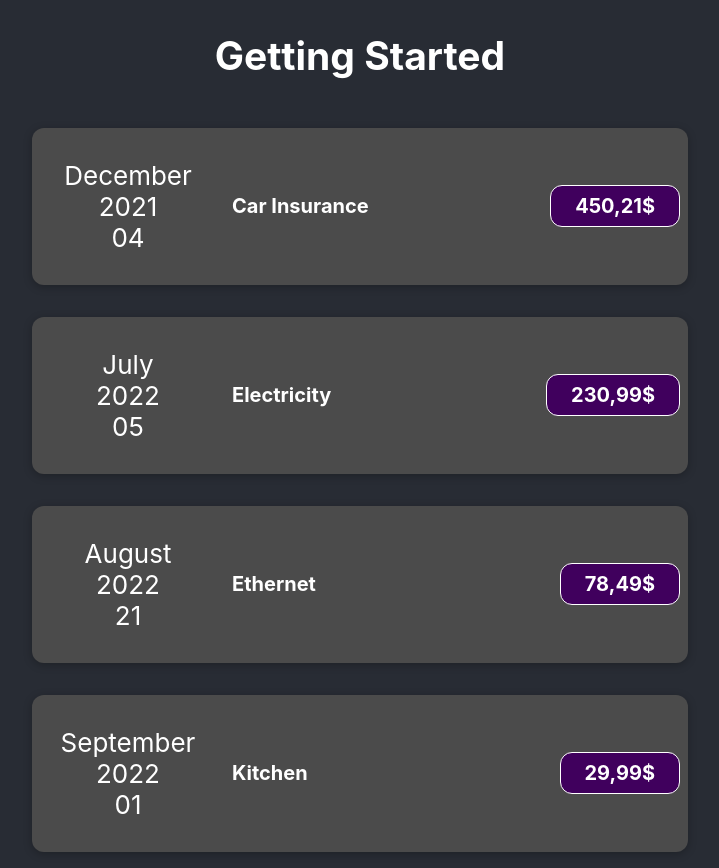
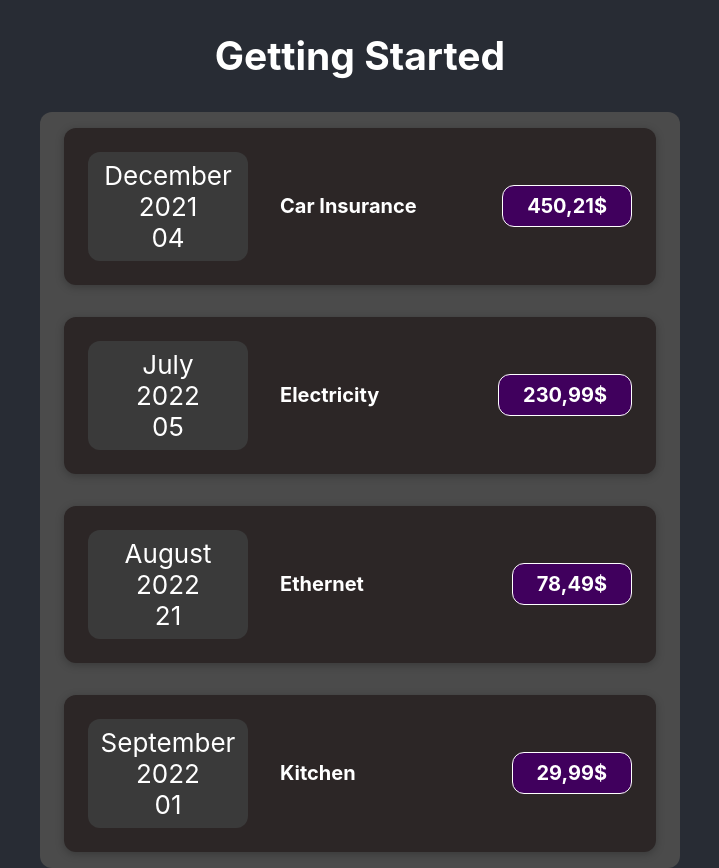
Before and after one commit to enesceb/React-JS-Expense-ListApp, a React (Create React App) app: page / in a window 1280 px wide. Shown: the whole page, without its empty margins (280-999 px from the left). Built offline with nearby package versions, Linux system fonts and the light colour scheme.

Commit message:
styling and organizing components

```diff
--- a/src/App.js
+++ b/src/App.js
@@ -1,5 +1,7 @@
 import "./App.css";
-import ExpenseItem from "./components/ExpenseItem";
+import ExpenseGroup  from "./components/Expenses/ExpenseGroup";
+import './components/UI/Card.css';
+
 
 function App() {
   const expenses = [
@@ -10,32 +12,14 @@ function App() {
   ];
 
   return (
-    <div>
+    <>
       <div className="App-header">
         <h2>Getting Started</h2>
-        <ExpenseItem
-        title ={expenses[0].title}
-        amount={expenses[0].amount}
-        date = {expenses[0].date}
-        />
-           <ExpenseItem
-        title ={expenses[1].title}
-        amount={expenses[1].amount}
-        date = {expenses[1].date}
-        />
-           <ExpenseItem
-        title ={expenses[2].title}
-        amount={expenses[2].amount}
-        date = {expenses[2].date}
-        />
-           <ExpenseItem
-        title ={expenses[3].title}
-        amount={expenses[3].amount}
-        date = {expenses[3].date}
-        />
+
+        <ExpenseGroup items={expenses} />
 
       </div>
-    </div>
+    </>
   );
 }
 
--- a/src/components/ExpanseDate.js
+++ b/src/components/Expenses/ExpanseDate.js
@@ -4,7 +4,7 @@ function ExpenseDate(props) {
   const day = props.date.toLocaleString("en-US", { day: "2-digit" });
 
   return (
-    <div className="celendar">
+    <div className="celendar card">
       <div>{month}</div>
       <div>{year}</div>
       <div>{day}</div>
--- /dev/null
+++ b/src/components/Expenses/ExpenseGroup.js
@@ -0,0 +1,35 @@
+import React from 'react'
+import Card from '../UI/Card'
+import ExpenseItem from './ExpenseItem'
+
+
+const ExpenseGroup = (prop) => {
+
+
+  return (
+    <Card className="container">
+        <ExpenseItem
+        title ={prop.items[0].title}
+        amount={prop.items[0].amount}
+        date = {prop.items[0].date}
+        />
+           <ExpenseItem
+        title ={prop.items[1].title}
+        amount={prop.items[1].amount}
+        date = {prop.items[1].date}
+        />
+           <ExpenseItem
+        title ={prop.items[2].title}
+        amount={prop.items[2].amount}
+        date = {prop.items[2].date}
+        />
+           <ExpenseItem
+        title ={prop.items[3].title}
+        amount={prop.items[3].amount}
+        date = {prop.items[3].date}
+        />
+    </Card>
+  )
+}
+
+export default ExpenseGroup;
--- a/src/components/ExpenseItem.css
+++ b/src/components/Expenses/ExpenseItem.css
@@ -6,8 +6,8 @@
     padding: 0.5rem;
     margin: 1rem 0;
     border-radius: 12px;
-    background-color: #4b4b4b;
-    width: 50%;
+    background-color: #2c2626;
+    width: 90%;
   }
 
   .expense-item__description {
@@ -36,6 +36,7 @@
     border: 1px solid white;
     padding: 0.5rem;
     border-radius: 12px;
+    margin: 1rem 1rem;
   }
   .celendar{
     display: flex!important;
@@ -43,7 +44,8 @@
     justify-content: space-between;
     align-items: center;
     padding: 0.5rem;
-    margin: 1rem 0;
+    margin: 1rem 1rem;
+    background-color: #3a3a3a;
     width: 25%;
   }
 
--- a/src/components/ExpenseItem.js
+++ b/src/components/Expenses/ExpenseItem.js
@@ -1,17 +1,17 @@
 import './ExpenseItem.css';
 import ExpenseDate from './ExpanseDate';
+import Card from '../UI/Card';
 
 function ExpenseItem(props) {
 
     return(
-        <div className="expense-item">
+        <Card className="expense-item">
             <ExpenseDate date={props.date} />
-
             <div className="expense-item__description">
                 <h2>{props.title}</h2>
                 <div className="expense-item__price">{props.amount}</div>
             </div>
-        </div>
+        </Card>
     )
 
 }
--- /dev/null
+++ b/src/components/UI/Card.css
@@ -0,0 +1,12 @@
+.card{
+    border-radius: 12px;
+    background-color: #4b4b4b;
+}
+
+
+.container{
+    display: flex;
+    flex-direction: column;
+    align-items: center;
+    width: 50%;
+}
--- /dev/null
+++ b/src/components/UI/Card.js
@@ -0,0 +1,16 @@
+import './Card.css';
+
+
+
+function Card(props){
+    const classes = 'card ' + props.className;
+
+return (
+    <div className={classes}>
+        {props.children}
+    </div>
+);
+
+}
+
+export default Card;
```
